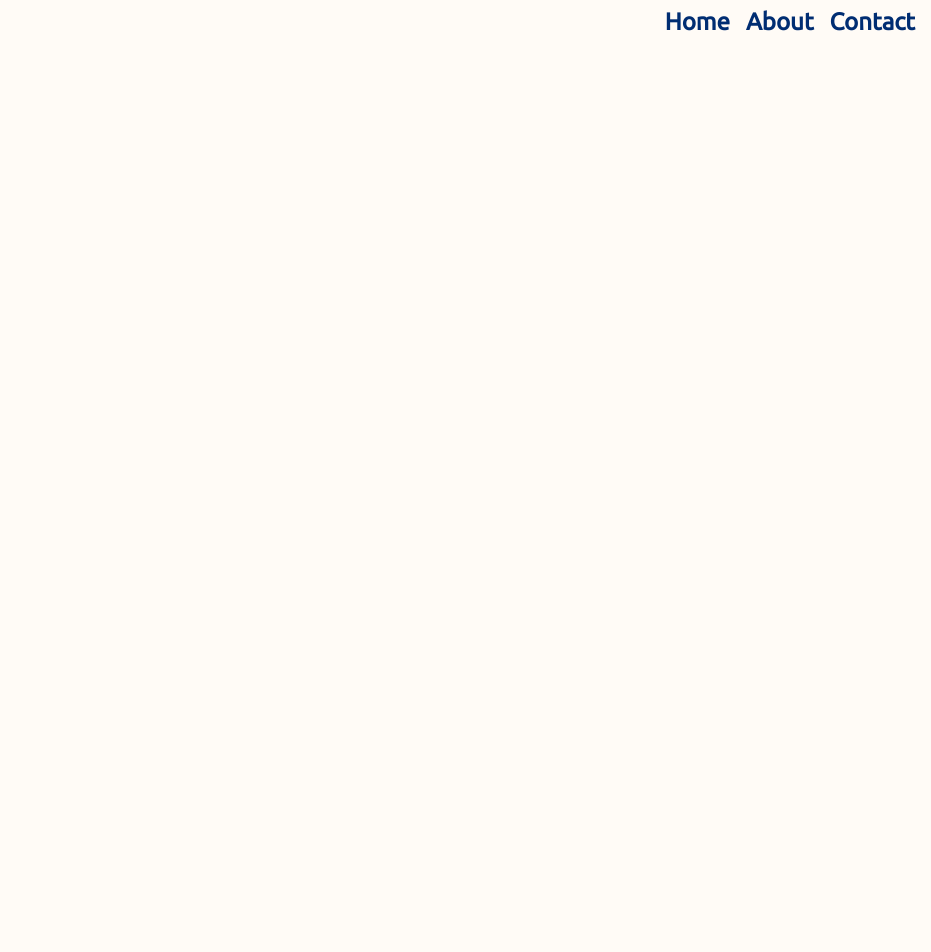
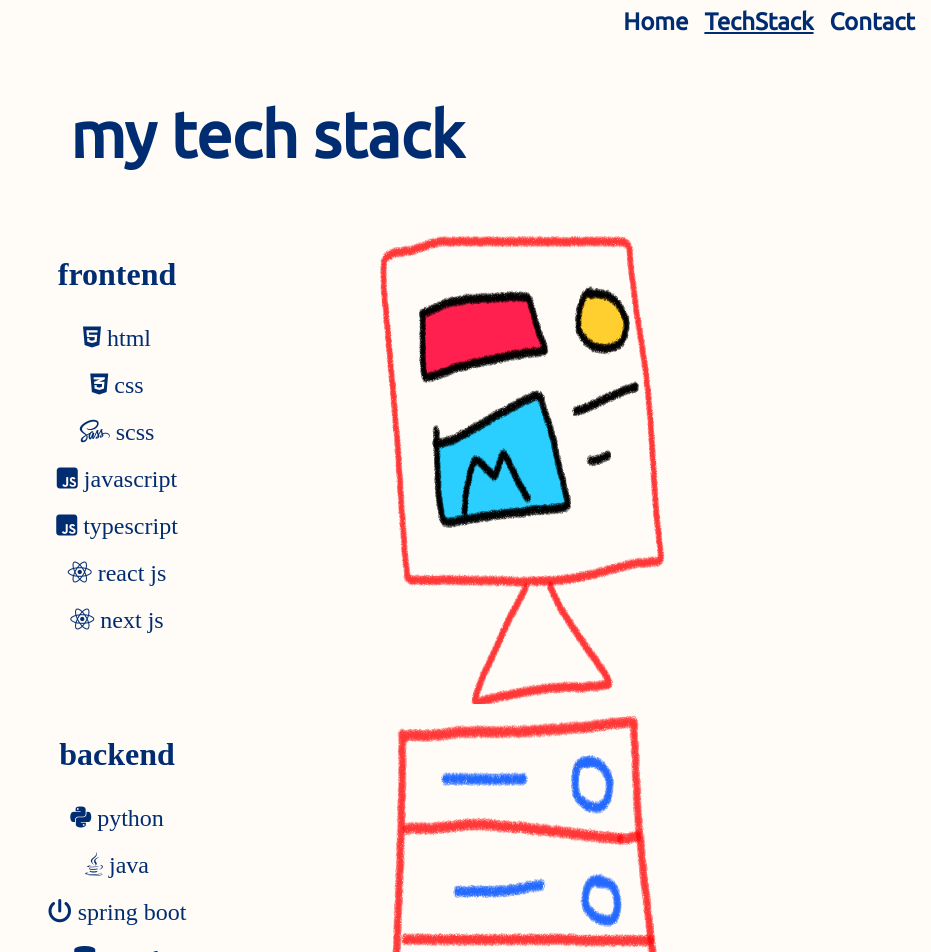
Before and after one commit to Mariya-ghafoor/personal-portfolio, a React (Vite) app: page /techstack in a window 1280 px wide. Before the commit this address had no page. Shown: the top 952 px of the page, without its empty margins (349-1280 px from the left). Before the commit the page ends 800 px from the top, so only its background shows below. Built offline with nearby package versions, Linux system fonts and the light colour scheme; a web font is replaced by a local one.

Commit message:
adds techstack page

```diff
--- a/src/App.jsx
+++ b/src/App.jsx
@@ -2,6 +2,7 @@ import { BrowserRouter, Routes, Route } from "react-router-dom";
 import Navbar from "./components/Navbar/Navbar";
 import HomePage from "./pages/HomePage/HomePage";
 import "./App.css";
+import TechstackPage from "./pages/TechstackPage/TechstackPage";
 
 function App() {
   return (
@@ -11,6 +12,7 @@ function App() {
         <div className="container">
           <Routes>
             <Route path="/" element={<HomePage />} />
+            <Route path="/techstack" element={<TechstackPage />} />
           </Routes>
         </div>
       </div>
--- a/src/components/Intro/Intro.jsx
+++ b/src/components/Intro/Intro.jsx
@@ -22,7 +22,7 @@ function Intro() {
       </span>
       <span>
         {" "}
-        and wonder about marvels of life{" "}
+        and wonder about the marvels of life{" "}
         <i className={`${styles.iconone} fa-solid fa-earth-americas`}></i>
       </span>
     </div>
--- a/src/components/Navbar/Navbar.jsx
+++ b/src/components/Navbar/Navbar.jsx
@@ -10,8 +10,8 @@ function Navbar() {
       <NavLink className={linkStyles} to="/">
         Home
       </NavLink>
-      <NavLink className={linkStyles} to="/about">
-        About
+      <NavLink className={linkStyles} to="/techstack">
+        TechStack
       </NavLink>
       <NavLink className={linkStyles} to="/contact">
         Contact
--- a/src/components/ProjectCard/ProjectCard.jsx
+++ b/src/components/ProjectCard/ProjectCard.jsx
@@ -10,6 +10,7 @@ function ProjectCard({ project }) {
       <div>
         <h3>{project.title}</h3>
         <p className={styles.project__desc}>{project.desc}</p>
+        <p>techstack: {project.techStack}</p>
         <span>
           <a href={project.ghLink} target="_blank" rel="noreferrer">
             <i className={`${styles.project__icon} fa-brands fa-github`}></i>
--- a/src/components/ProjectList/ProjectList.jsx
+++ b/src/components/ProjectList/ProjectList.jsx
@@ -5,55 +5,55 @@ function ProjectList() {
   const projects = [
     {
       id: 1,
-      title: "Full Stack App",
+      title: "full stack app",
       image: "src/assets/EmployeeCreatorApp.png",
-      desc: "A full stack app that allows the user to perform CRUD operations on a MySQL database",
-      techStack: "Frontend: React + Typescript. Backend: Spring Boot + MySQL",
+      desc: "a full stack app that allows the user to perform crud operations on a mysql database",
+      techStack: "frontend: react + typescript. backend: spring boot + mysql",
       ghLink: "https://github.com/Mariya-ghafoor/employee-creator-frontend",
       liveLink: "https://github.com/Mariya-ghafoor/employee-creator-frontend",
     },
     {
       id: 2,
-      title: "E-Commerce Website",
+      title: "e-commerce website",
       image: "src/assets/ecommerce-website.png",
-      desc: "An online shopping website where users can not only view products of different variances but also ‘buy’ products stored on a remote database",
-      techStack: "Frontend: React, Database: Firestore",
+      desc: "an online shopping website where users can not only view products of different variances but also ‘buy’ products stored on a remote database",
+      techStack: "frontend: react, database: firestore",
       ghLink: "https://github.com/Mariya-ghafoor/e-commerce-website",
       liveLink: "https://e-commerce-website786.netlify.app/",
     },
     {
       id: 3,
-      title: "Minesweeper",
+      title: "minesweeper",
       image: "src/assets/minesweeper.png",
-      desc: "The classic game of Minesweeper with the ability to customise the size of the mine and includes cascading affect when no mines around",
-      techStack: "Java",
+      desc: "the classic game of minesweeper with the ability to customise the size of the mine and includes cascading affect when no mines around",
+      techStack: "java",
       ghLink: "https://github.com/Mariya-ghafoor/minesweeper-game",
       liveLink: "https://replit.com/@mariyaaghafoor/Minesweeper-Game",
     },
     {
       id: 4,
-      title: "Snake Game",
+      title: "snake game",
       image: "src/assets/snake-game.png",
-      desc: "This classic Snake game does not only trace the path of the snake but also keeps tab of the score.",
-      techStack: "Python",
+      desc: "this classic snake game does not only trace the path of the snake but also keeps tab of the score.",
+      techStack: "python",
       ghLink: "https://github.com/Mariya-ghafoor/SnakeGame/tree/master",
       liveLink: "https://replit.com/@mariyaaghafoor/SnakeGame",
     },
     {
       id: 5,
-      title: "Books Search Engine",
+      title: "books search engine",
       image: "src/assets/books-search-engine.png",
-      desc: "A search engine that queries Google books API, displays the result and provides further information when user clicks on a book",
-      techStack: "React js",
+      desc: "a search engine that queries google books api, displays the result and provides further information when user clicks on a book",
+      techStack: "react js",
       ghLink: "https://github.com/Mariya-ghafoor/books-search-engine",
       liveLink: "https://mariya-ghafoor.github.io/books-search-engine/",
     },
     {
       id: 5,
-      title: "Morse Code Translator",
+      title: "morse code translator",
       image: "src/assets/morse-translator.png",
-      desc: "An app that automatically detects the language and translate to either Morse code or English",
-      techStack: "HTML, CSS, Javascript",
+      desc: "an app that automatically detects the language and translate to either morse code or english",
+      techStack: "html, css, javascript",
       ghLink: "https://github.com/Mariya-ghafoor/morse-translator",
       liveLink: "https://mariya-ghafoor.github.io/morse-translator/",
     },
--- /dev/null
+++ b/src/pages/TechstackPage/TechstackPage.jsx
@@ -0,0 +1,76 @@
+import styles from "./TechstackPage.module.scss";
+function TechstackPage() {
+  return (
+    <div>
+      <h2 className={styles.heading}>my tech stack</h2>
+      <div className={styles.container}>
+        <div className={styles.techstack}>
+          <h3>frontend</h3>
+          <div className={styles.techstack__list}>
+            <div>
+              <i className="fa-brands fa-html5 icon" /> html
+            </div>
+
+            <div>
+              <i className="fa fa-brands fa-css3-alt" /> css
+            </div>
+
+            <div>
+              <i className="fa fa-brands fa-sass" /> scss
+            </div>
+
+            <div>
+              <i className="fa-brands fa-square-js" /> javascript
+            </div>
+
+            <div>
+              <i className="fa-brands fa-square-js" /> typescript
+            </div>
+
+            <div>
+              <i className="fa-brands fa-react" /> react js
+            </div>
+
+            <div>
+              <i className="fa-brands fa-react" /> next js
+            </div>
+          </div>
+        </div>
+        <img
+          className={styles.techstack__image}
+          src="src/assets/frontend.png"
+        />
+      </div>
+
+      <div className={styles.container}>
+        <div className={styles.techstack}>
+          <h3>backend</h3>
+          <div className={styles.techstack__list}>
+            <div>
+              <i className="fa-brands fa-python" /> python
+            </div>
+
+            <div>
+              <i className="fa-brands fa-java" /> java
+            </div>
+
+            <div>
+              <i className="fa-solid fa-power-off"></i> spring boot
+            </div>
+
+            <div>
+              <i className="fa-solid fa-database" /> mysql
+            </div>
+
+            <div>
+              <i className="fa-brands fa-node-js" /> nest js
+            </div>
+          </div>
+        </div>
+        <img className={styles.techstack__image} src="src/assets/backend.png" />
+      </div>
+    </div>
+  );
+}
+
+export default TechstackPage;
--- /dev/null
+++ b/src/pages/TechstackPage/TechstackPage.module.scss
@@ -0,0 +1,29 @@
+.heading {
+  font-family: "Ubuntu", sans-serif;
+  color: rgb(0, 45, 114);
+}
+
+.container {
+  display: flex;
+  justify-content: center;
+  height: 60vh;
+  width: 100vw;
+  //flex-direction: column;
+}
+
+.techstack {
+  width: 40%;
+  height: 100%;
+  font-size: 1.5rem;
+}
+
+.techstack__image {
+  height: 500px;
+  width: 300px;
+}
+
+.techstack__list {
+  display: flex;
+  flex-direction: column;
+  gap: 20px;
+}
```
Also changed, not shown: src/assets/backend.png (added), src/assets/frontend.png (added).
